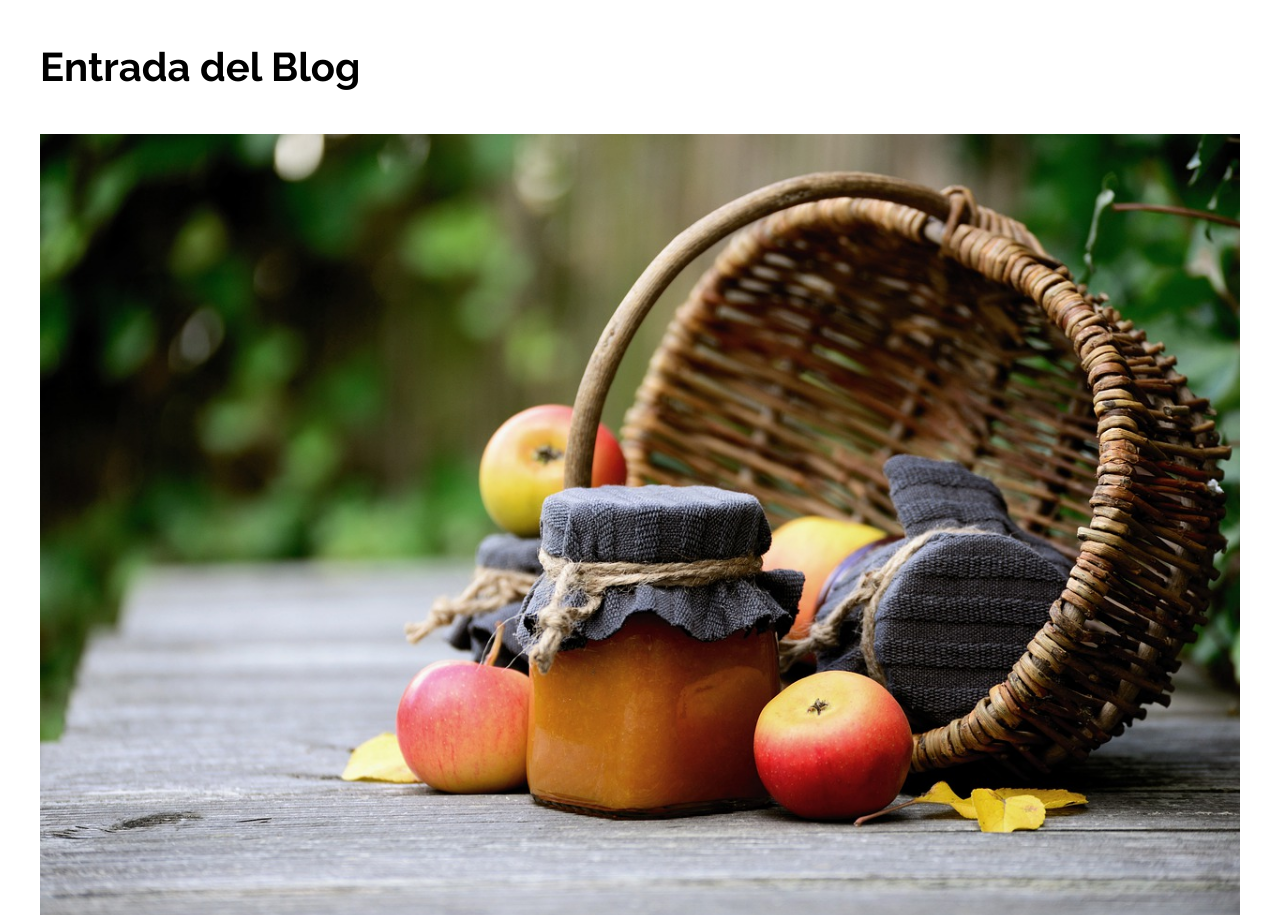
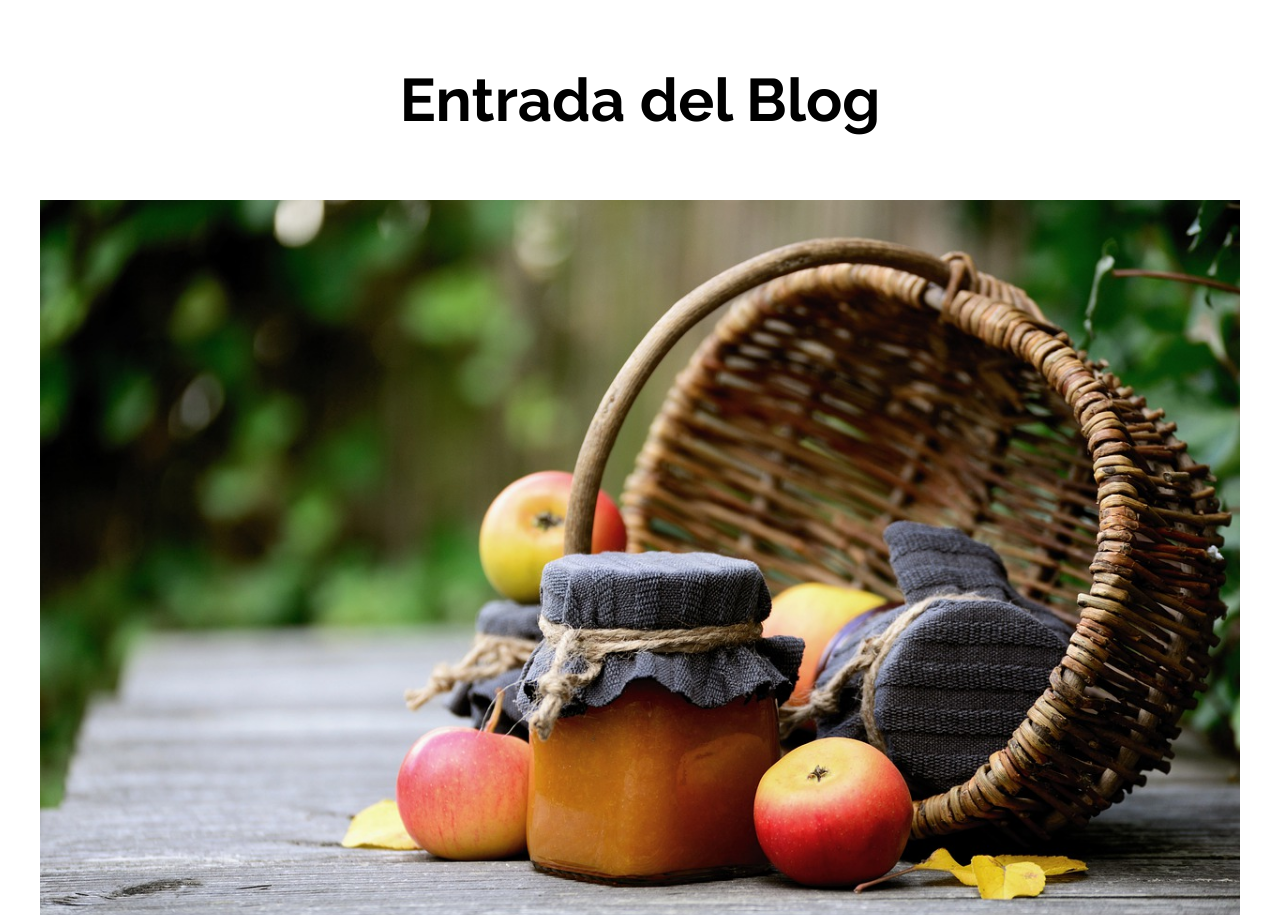
Before and after one commit to dfldiego/responsiveWebDesign, a plain HTML site: page 14-tiny_tweaks/index.html in a window 1280 px wide. Shown: the top 915 px of the page. Drawn offline with nearby package versions, Linux system fonts and the light colour scheme.

Commit message:
tiny tweaks. pequeños ajustes.

```diff
--- a/14-tiny_tweaks/css/styles.css
+++ b/14-tiny_tweaks/css/styles.css
@@ -23,6 +23,13 @@ h1 {
     font-size: 4rem;
 }
 
+@media (min-width:992px) {
+    h1 {
+        font-size: 6rem;
+        text-align: center;
+    }
+}
+
 h2 {
     font-size: 3.2rem;
 }
```
Also changed, not shown: zzz.txt.
